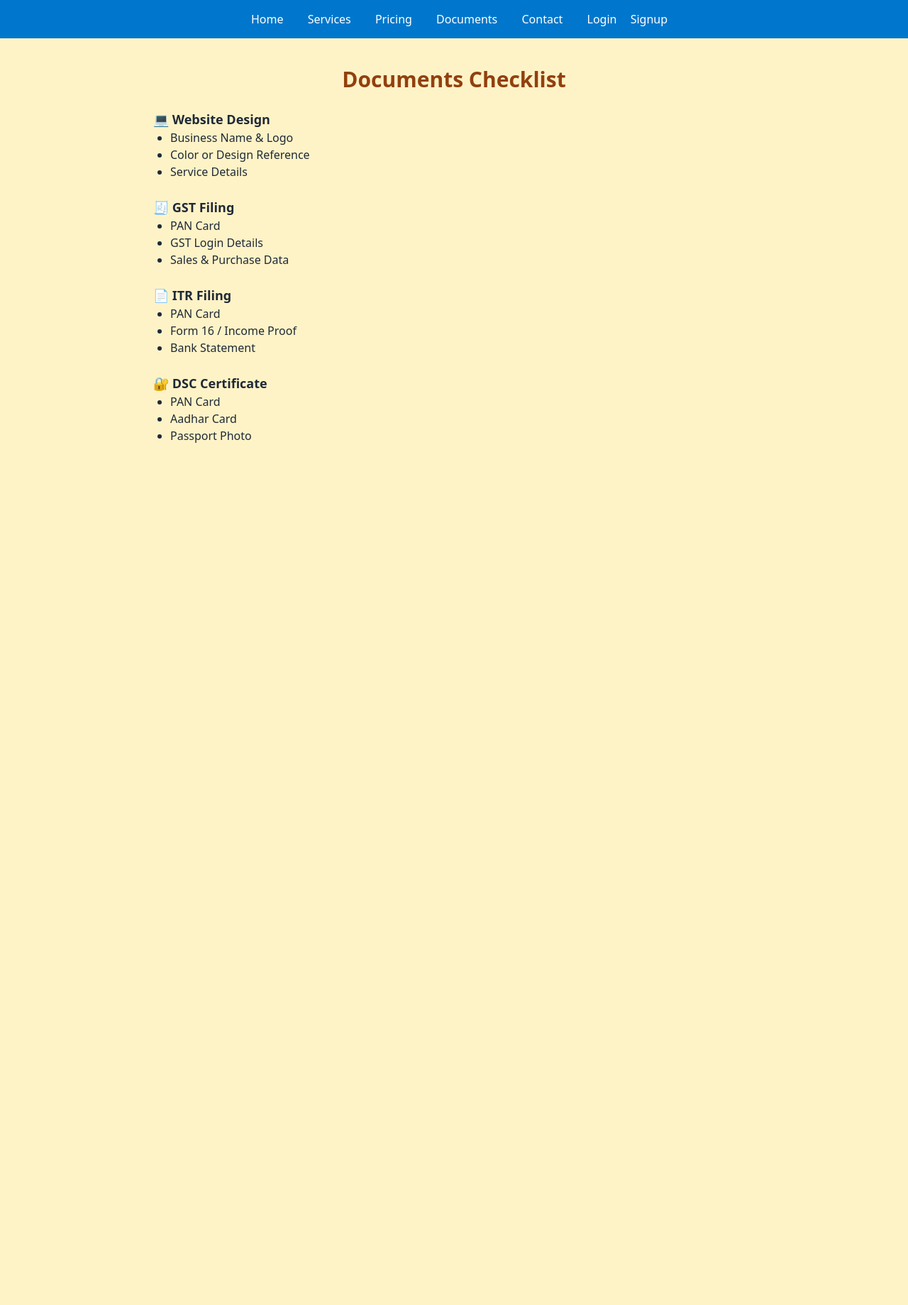
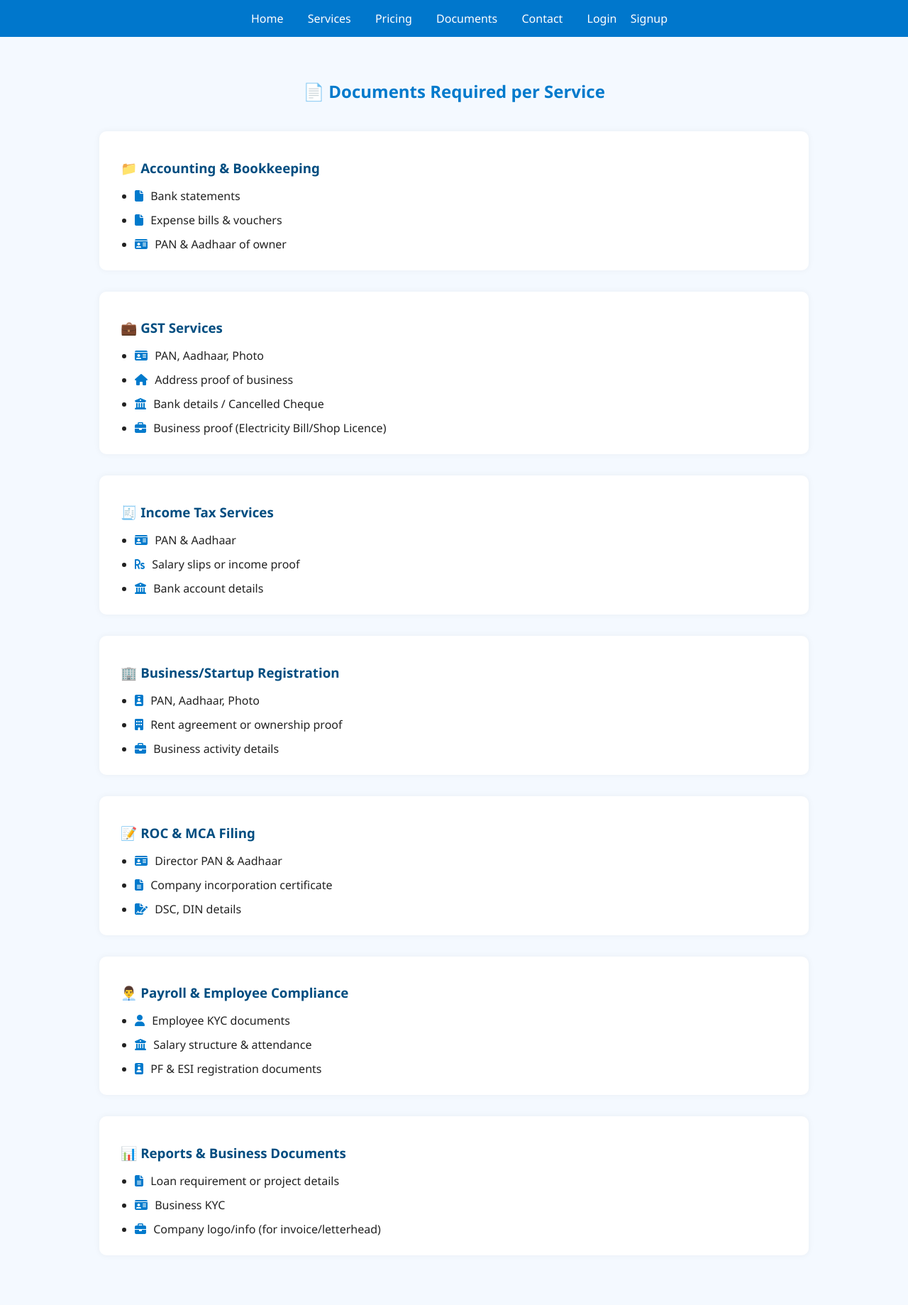
Before and after one commit to AMIT8480927094/freelancer-amit-site, a Flask app: page /documents in a window 1280 px wide. Shown: the whole page at 71% size. Before the commit the page ends 624 px from the top, so only its background shows below. Run offline with Flask 3, Linux system fonts and the light colour scheme.

Commit message:
Update documents.html

```diff
--- a/templates/documents.html
+++ b/templates/documents.html
@@ -1,53 +1,119 @@
 <!DOCTYPE html>
 <html lang="en">
 <head>
-  <meta charset="UTF-8" />
-  <meta name="viewport" content="width=device-width, initial-scale=1.0"/>
+  <meta charset="UTF-8">
   <title>Documents Required – Freelancer Amit</title>
-  <link href="https://cdn.jsdelivr.net/npm/tailwindcss@2.2.19/dist/tailwind.min.css" rel="stylesheet">
+  <link rel="stylesheet" href="https://cdnjs.cloudflare.com/ajax/libs/font-awesome/6.4.0/css/all.min.css">
+  <style>
+    body {
+      font-family: 'Segoe UI', sans-serif;
+      margin: 0;
+      background-color: #f4f9ff;
+      color: #222;
+    }
+    .container {
+      max-width: 1000px;
+      margin: auto;
+      padding: 40px;
+    }
+    h2 {
+      color: #007acc;
+      text-align: center;
+      margin-bottom: 40px;
+    }
+    .section {
+      background: #fff;
+      border-radius: 10px;
+      margin-bottom: 30px;
+      padding: 20px 30px;
+      box-shadow: 0 0 10px rgba(0,0,0,0.05);
+    }
+    .section h3 {
+      color: #004d80;
+      margin-bottom: 10px;
+    }
+    .section ul {
+      margin: 0;
+      padding-left: 20px;
+    }
+    .section ul li {
+      padding: 6px 0;
+      font-size: 16px;
+    }
+    .icon {
+      color: #007acc;
+      margin-right: 6px;
+    }
+  </style>
 </head>
-<body class="bg-yellow-100 text-gray-800">
+<body>
+  {% include 'navbar.html' %}
+  <div class="container">
+    <h2>📄 Documents Required per Service</h2>
 
-  {% include 'navbar.html' %}
+    <div class="section">
+      <h3>📁 Accounting & Bookkeeping</h3>
+      <ul>
+        <li><i class="fas fa-file icon"></i> Bank statements</li>
+        <li><i class="fas fa-file icon"></i> Expense bills & vouchers</li>
+        <li><i class="fas fa-id-card icon"></i> PAN & Aadhaar of owner</li>
+      </ul>
+    </div>
 
-  <section class="max-w-4xl mx-auto px-6 py-10">
-    <h1 class="text-3xl font-bold text-yellow-800 mb-6 text-center">Documents Checklist</h1>
+    <div class="section">
+      <h3>💼 GST Services</h3>
+      <ul>
+        <li><i class="fas fa-id-card icon"></i> PAN, Aadhaar, Photo</li>
+        <li><i class="fas fa-home icon"></i> Address proof of business</li>
+        <li><i class="fas fa-bank icon"></i> Bank details / Cancelled Cheque</li>
+        <li><i class="fas fa-briefcase icon"></i> Business proof (Electricity Bill/Shop Licence)</li>
+      </ul>
+    </div>
 
-    <div class="space-y-6">
-      <div>
-        <h2 class="font-semibold text-lg">💻 Website Design</h2>
-        <ul class="list-disc pl-6">
-          <li>Business Name & Logo</li>
-          <li>Color or Design Reference</li>
-          <li>Service Details</li>
-        </ul>
-      </div>
-      <div>
-        <h2 class="font-semibold text-lg">🧾 GST Filing</h2>
-        <ul class="list-disc pl-6">
-          <li>PAN Card</li>
-          <li>GST Login Details</li>
-          <li>Sales & Purchase Data</li>
-        </ul>
-      </div>
-      <div>
-        <h2 class="font-semibold text-lg">📄 ITR Filing</h2>
-        <ul class="list-disc pl-6">
-          <li>PAN Card</li>
-          <li>Form 16 / Income Proof</li>
-          <li>Bank Statement</li>
-        </ul>
-      </div>
-      <div>
-        <h2 class="font-semibold text-lg">🔐 DSC Certificate</h2>
-        <ul class="list-disc pl-6">
-          <li>PAN Card</li>
-          <li>Aadhar Card</li>
-          <li>Passport Photo</li>
-        </ul>
-      </div>
+    <div class="section">
+      <h3>🧾 Income Tax Services</h3>
+      <ul>
+        <li><i class="fas fa-id-card icon"></i> PAN & Aadhaar</li>
+        <li><i class="fas fa-rupee-sign icon"></i> Salary slips or income proof</li>
+        <li><i class="fas fa-bank icon"></i> Bank account details</li>
+      </ul>
     </div>
-  </section>
 
+    <div class="section">
+      <h3>🏢 Business/Startup Registration</h3>
+      <ul>
+        <li><i class="fas fa-id-badge icon"></i> PAN, Aadhaar, Photo</li>
+        <li><i class="fas fa-building icon"></i> Rent agreement or ownership proof</li>
+        <li><i class="fas fa-briefcase icon"></i> Business activity details</li>
+      </ul>
+    </div>
+
+    <div class="section">
+      <h3>📝 ROC & MCA Filing</h3>
+      <ul>
+        <li><i class="fas fa-id-card icon"></i> Director PAN & Aadhaar</li>
+        <li><i class="fas fa-file-alt icon"></i> Company incorporation certificate</li>
+        <li><i class="fas fa-file-signature icon"></i> DSC, DIN details</li>
+      </ul>
+    </div>
+
+    <div class="section">
+      <h3>👨‍💼 Payroll & Employee Compliance</h3>
+      <ul>
+        <li><i class="fas fa-user icon"></i> Employee KYC documents</li>
+        <li><i class="fas fa-bank icon"></i> Salary structure & attendance</li>
+        <li><i class="fas fa-id-badge icon"></i> PF & ESI registration documents</li>
+      </ul>
+    </div>
+
+    <div class="section">
+      <h3>📊 Reports & Business Documents</h3>
+      <ul>
+        <li><i class="fas fa-file-alt icon"></i> Loan requirement or project details</li>
+        <li><i class="fas fa-id-card icon"></i> Business KYC</li>
+        <li><i class="fas fa-briefcase icon"></i> Company logo/info (for invoice/letterhead)</li>
+      </ul>
+    </div>
+  </div>
 </body>
 </html>
```
